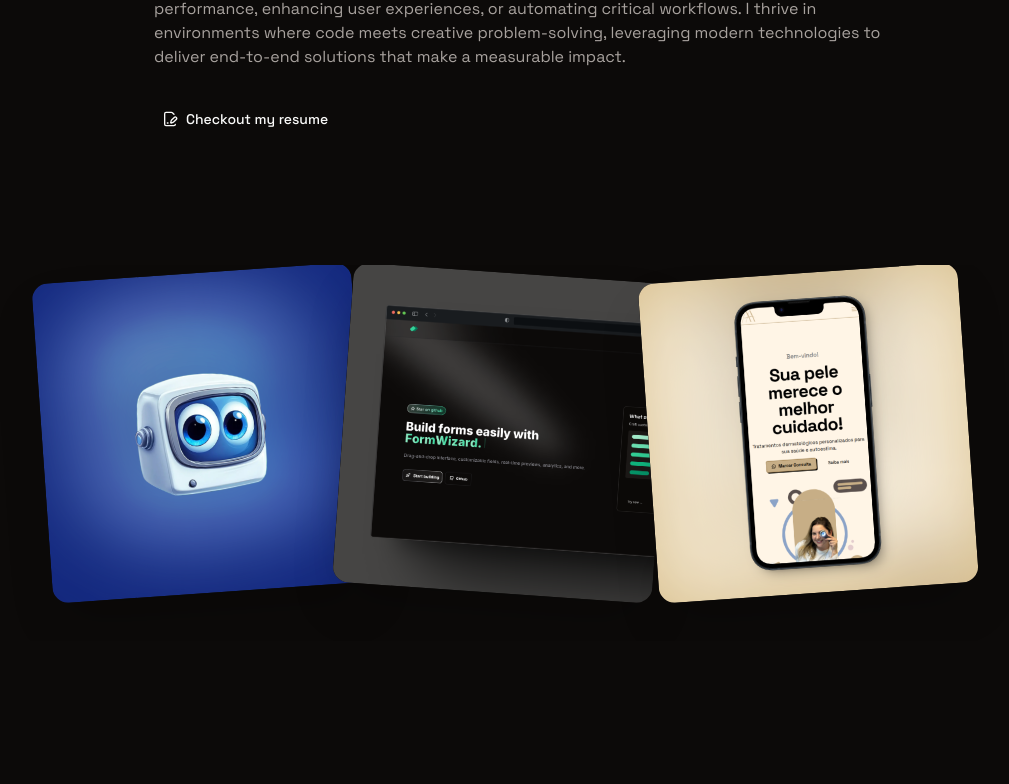
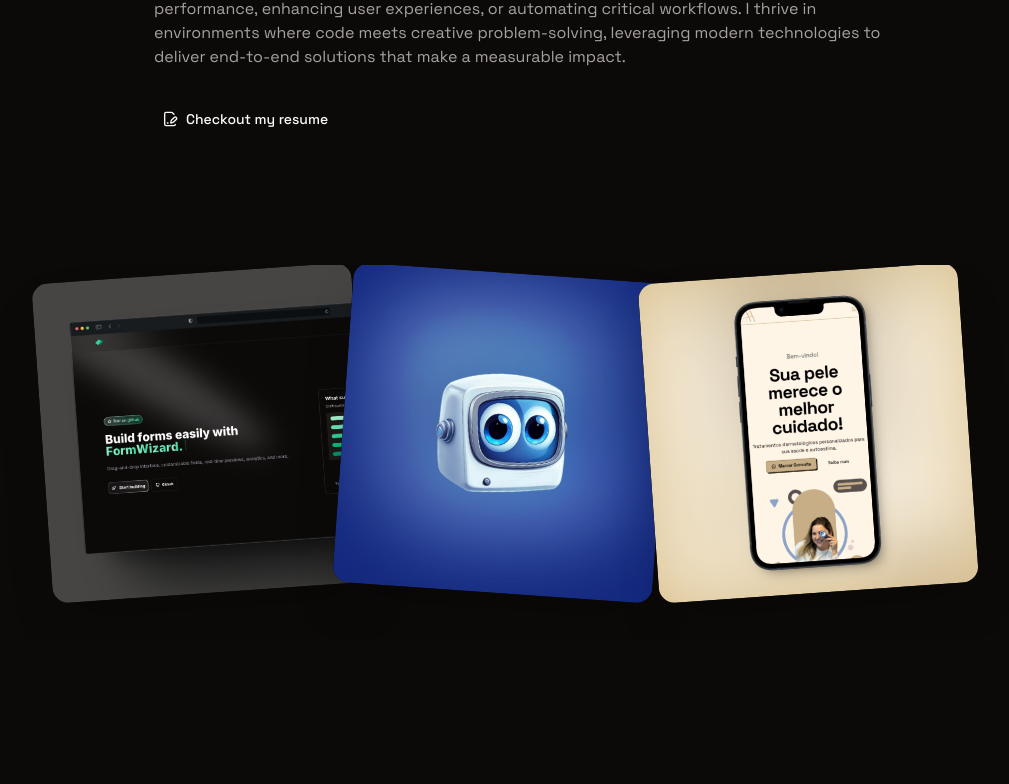
Before and after one commit to LucasP1nheiro/lucasp1nheiro.dev, a Next.js app: page / in a window 1280 px wide. Shown: the part 415-1199 px from the top of the page, without its empty margins (118-1127 px from the left). Built offline with nearby package versions, Linux system fonts and the light colour scheme.

Commit message:
perf: updates projects card data

```diff
--- a/app/(home)/page.tsx
+++ b/app/(home)/page.tsx
@@ -2,9 +2,6 @@ import CardGrid from '@/components/ui/card-grid';
 import Container from '@/components/ui/container';
 import { ResumeButton } from '@/components/ui/resume-button';
 
-import formWizardImage from '@/public/projects/form-wizard-square.png';
-import cosmicusImage from '@/public/projects/cosmicus-square.png';
-import doutoraAndressaImage from '@/public/projects/andressa-square.png';
 import { Certification } from '@/components/certification';
 import { Work } from '@/components/work';
 import { Competition } from '@/components/competition';
@@ -12,34 +9,9 @@ import { Graduation } from '@/components/graduation';
 import { cn } from '@/lib/utils';
 import Link from 'next/link';
 
+import { projects } from '@/utils/projects';
+
 export default function Home() {
-  const firstProjects = [
-    {
-      title: 'Cosmicus',
-      imageUrl: cosmicusImage.src,
-      description:
-        'Interactive space education platform with 3D celestial visualizations.',
-      stack: ['Next.js', 'React.js', 'Supabase'],
-      href: '/projects/cosmicus',
-    },
-    {
-      title: 'Form Wizard',
-      imageUrl: formWizardImage.src,
-      description:
-        'A configurable form builder with real-time preview and validation system.',
-      stack: ['Next.js', 'React.js', 'Supabase'],
-      href: '/projects/form-wizard',
-    },
-    {
-      title: 'Doutora Andressa',
-      imageUrl: doutoraAndressaImage.src,
-      description:
-        'Telemedicine solution with appointment scheduling and video consultations.',
-      stack: ['Next.js', 'React.js', 'Tailwind'],
-      href: '/projects/doutora-andressa',
-    },
-  ];
-
   return (
     <>
       <Container>
@@ -73,7 +45,7 @@ export default function Home() {
           <ResumeButton />
         </div>
       </Container>
-      <CardGrid projects={firstProjects} />
+      <CardGrid projects={projects} />
       <Container>
         <section className="w-full space-y-4">
           <Graduation />
--- a/components/ui/card-grid.tsx
+++ b/components/ui/card-grid.tsx
@@ -17,14 +17,7 @@ import { ArrowRight } from 'lucide-react';
 import { useMediaQuery } from 'react-responsive';
 import { Button } from './button';
 import Link from 'next/link';
-
-interface Project {
-  title: string;
-  imageUrl: string;
-  description: string;
-  stack: string[];
-  href: string;
-}
+import { Project } from '@/utils/projects';
 
 interface CardGridProps {
   projects: Project[];
@@ -102,7 +95,7 @@ const CardGrid: React.FC<CardGridProps> = ({ projects }) => {
                   className="relative w-full md:max-w-80 aspect-square rounded-2xl overflow-hidden shadow-2xl cursor-pointer bg-background"
                 >
                   <MorphingDialogImage
-                    src={project.imageUrl}
+                    src={project.cardImage}
                     alt={project.title}
                     className="w-full h-full object-cover"
                   />
@@ -122,9 +115,9 @@ const CardGrid: React.FC<CardGridProps> = ({ projects }) => {
             </MorphingDialogTrigger>
 
             <MorphingDialogContainer>
-              <MorphingDialogContent className="pointer-events-auto relative max-w-96 border bg-background rounded-lg">
+              <MorphingDialogContent className="pointer-events-auto relative max-w-96 border bg-background rounded-lg my-12">
                 <MorphingDialogImage
-                  src={project.imageUrl}
+                  src={project.cardImage}
                   alt={project.title}
                   className="rounded-md w-96 object-cover"
                 />
@@ -133,7 +126,7 @@ const CardGrid: React.FC<CardGridProps> = ({ projects }) => {
                     {project.title}
                   </MorphingDialogTitle>
                   <MorphingDialogDescription className="space-y-4">
-                    <p className="text-muted-foreground">
+                    <p className="text-muted-foreground truncate">
                       {project.description}
                     </p>
                     <div className="flex flex-wrap gap-2">
@@ -148,7 +141,7 @@ const CardGrid: React.FC<CardGridProps> = ({ projects }) => {
                     </div>
                     <Button className="group" variant={'ghost'}>
                       <Link
-                        href={project.href}
+                        href={`/projects/${project.key}`}
                         className="flex items-center gap-2"
                       >
                         View more{' '}
```
Also changed, not shown: public/projects/doutora-andressa-square.png (renamed from public/projects/andressa-square.png).
